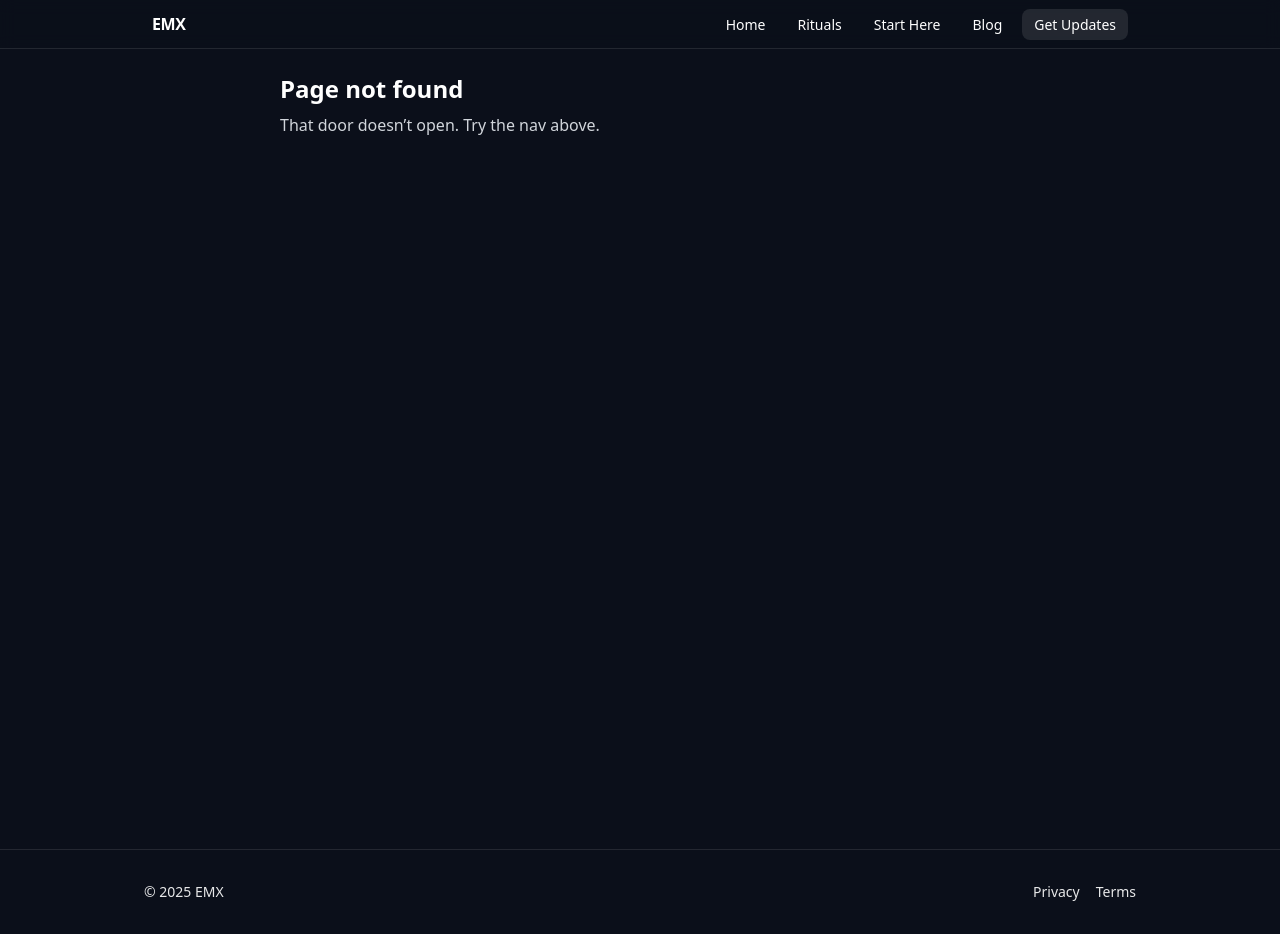
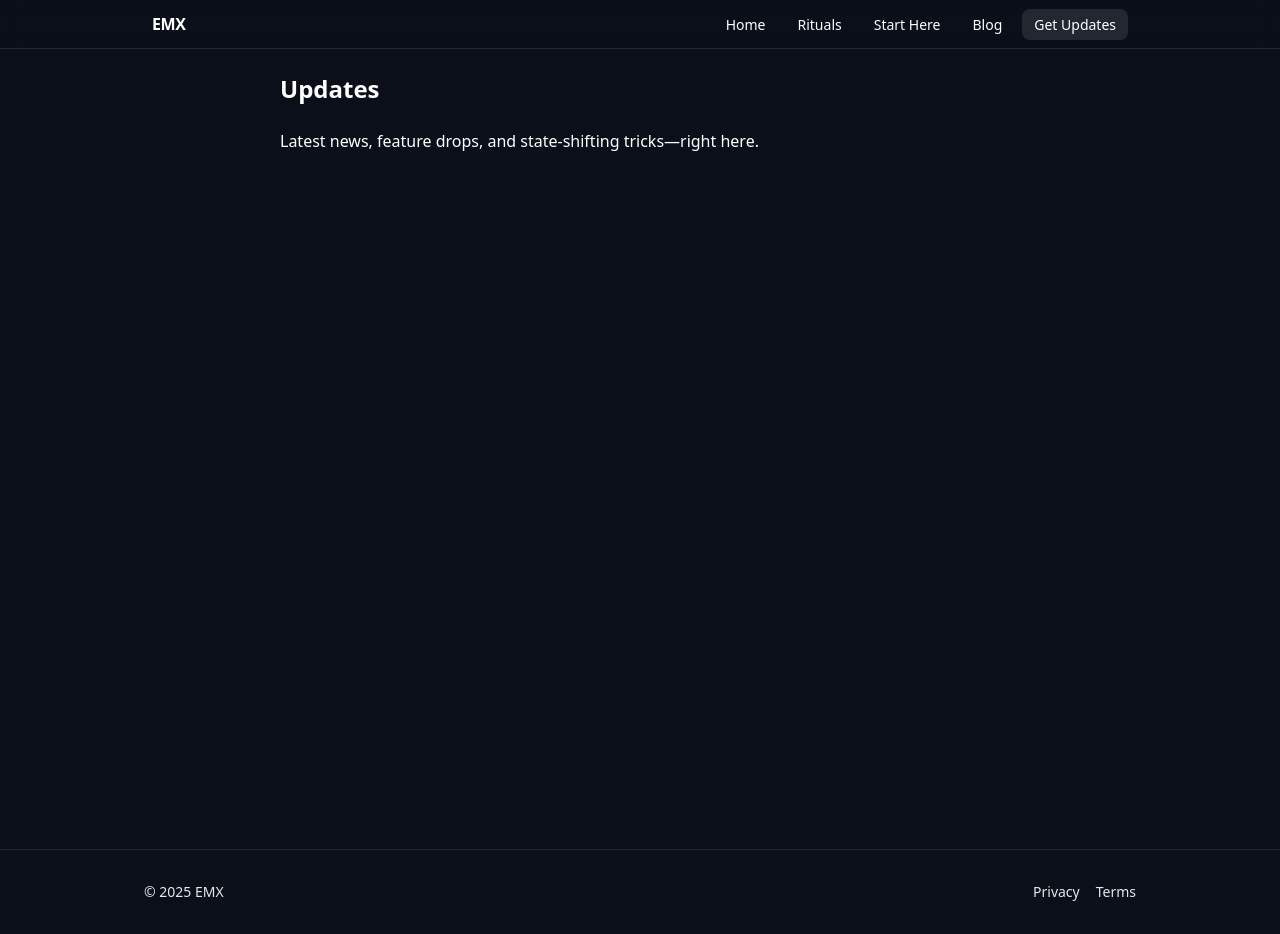
Before and after one commit to jsiwek999/neurogen-app, a Next.js app: page /updates in a window 1280 px wide. Before the commit this address had no page. Built offline with nearby package versions, Linux system fonts and the light colour scheme.

Commit message:
fix: restore /updates page

```diff
--- /dev/null
+++ b/app/updates/page.tsx
@@ -0,0 +1,29 @@
+import Banner from '@/components/Banner';
+import ConfirmEffect from '@/components/ConfirmEffect';
+
+export default function UpdatesPage({
+  searchParams,
+}: {
+  searchParams: { confirmed?: string; email?: string };
+}) {
+  const isConfirmed = searchParams?.confirmed === '1';
+  const email = searchParams?.email;
+
+  return (
+    <main className="mx-auto max-w-3xl p-6 space-y-6">
+      <h1 className="text-2xl font-bold">Updates</h1>
+
+      {isConfirmed && (
+        <Banner kind="success">
+          🎉 You’re confirmed! You’ll get updates from EMX Protocol. {email ? `(${email})` : ''}
+        </Banner>
+      )}
+
+      {isConfirmed && email ? <ConfirmEffect email={email} /> : null}
+
+      <section className="prose">
+        <p>Latest news, feature drops, and state-shifting tricks—right here.</p>
+      </section>
+    </main>
+  );
+}
```
